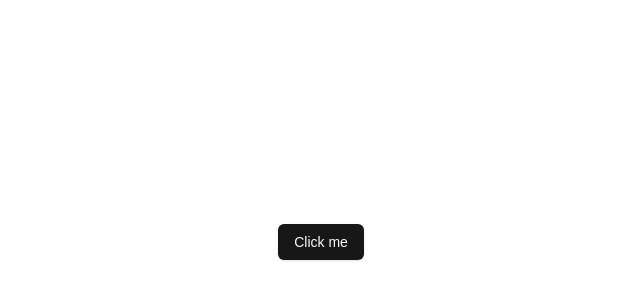
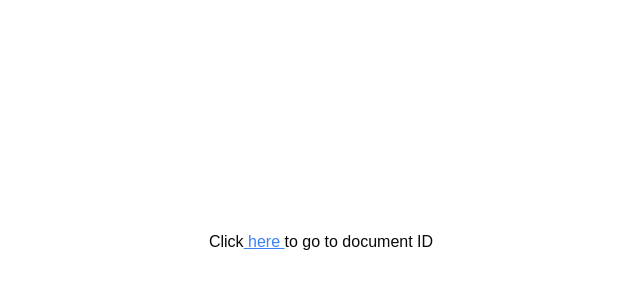
Before and after one commit to ImNicolasHorne/DocsClone, a Next.js app: page / in a window 1280 px wide. Shown: the part 158-458 px from the top of the page, without its empty margins (319-959 px from the left). Built offline with nearby package versions, Linux system fonts and the light colour scheme.

Commit message:
progress commit

```diff
--- /dev/null
+++ b/src/app/documents/[documentId]/editor.tsx
@@ -0,0 +1,7 @@
+export const Editor=() => {
+    return (
+        <div>
+            Editor
+        </div>
+    );
+};
--- a/src/app/documents/[documentId]/page.tsx
+++ b/src/app/documents/[documentId]/page.tsx
@@ -1,3 +1,4 @@
+import { Editor } from "./editor"
 interface DocumentIdPage {
     params: Promise<{ documentId: string}>
 }
@@ -8,6 +9,7 @@
     return (
         <div>
             Document ID: {documentId}
+            <Editor />
         </div>
      );
 }
--- a/src/app/documents/layout.tsx
+++ /dev/null
@@ -1,14 +0,0 @@
-interface documentsLayoutProps {
-    children: React.ReactNode;
-}
-
-const documentsLayout = ({ children } : documentsLayoutProps) => {
-    return (
-         <div className="flex flex-col gap-y-4">
-            <nav className="w-full bg-red-500">Document navbar</nav>
-           {children}
-         </div>
-     );
-}
-
-export default documentsLayout
--- a/src/app/documents/page.tsx
+++ /dev/null
@@ -1,9 +0,0 @@
-const DocumemtsPage = () => {
-    return (
-        <div>
-            Documents Page
-        </div>
-     );
-}
-
-export default DocumemtsPage ;
--- a/src/app/documents/settings/page.tsx
+++ /dev/null
@@ -1,9 +0,0 @@
-const DocumentsSettingsPage = () => {
-    return (
-        <div>
-            Seetings Page 4 Docs
-        </div>
-     );
-}
-
-export default DocumentsSettingsPage;
--- a/src/app/page.tsx
+++ b/src/app/page.tsx
@@ -1,13 +1,15 @@
-import { Button } from "@/components/ui/button"
+import Link from "next/link";
 
 function Home() {
   return (
     <div className="flex min-h-screen items-center justify-center">
-      <Button >
-        Click me
-      </Button>
+      Click{" "}
+      <Link href="/documents/123">
+        <span className="text-blue-500 underline ">&nbsp;here&nbsp;</span>
+      </Link>{" "}
+      to go to document ID
     </div>
-  )
+  );
 }
 
-export default Home
+export default Home;
```
